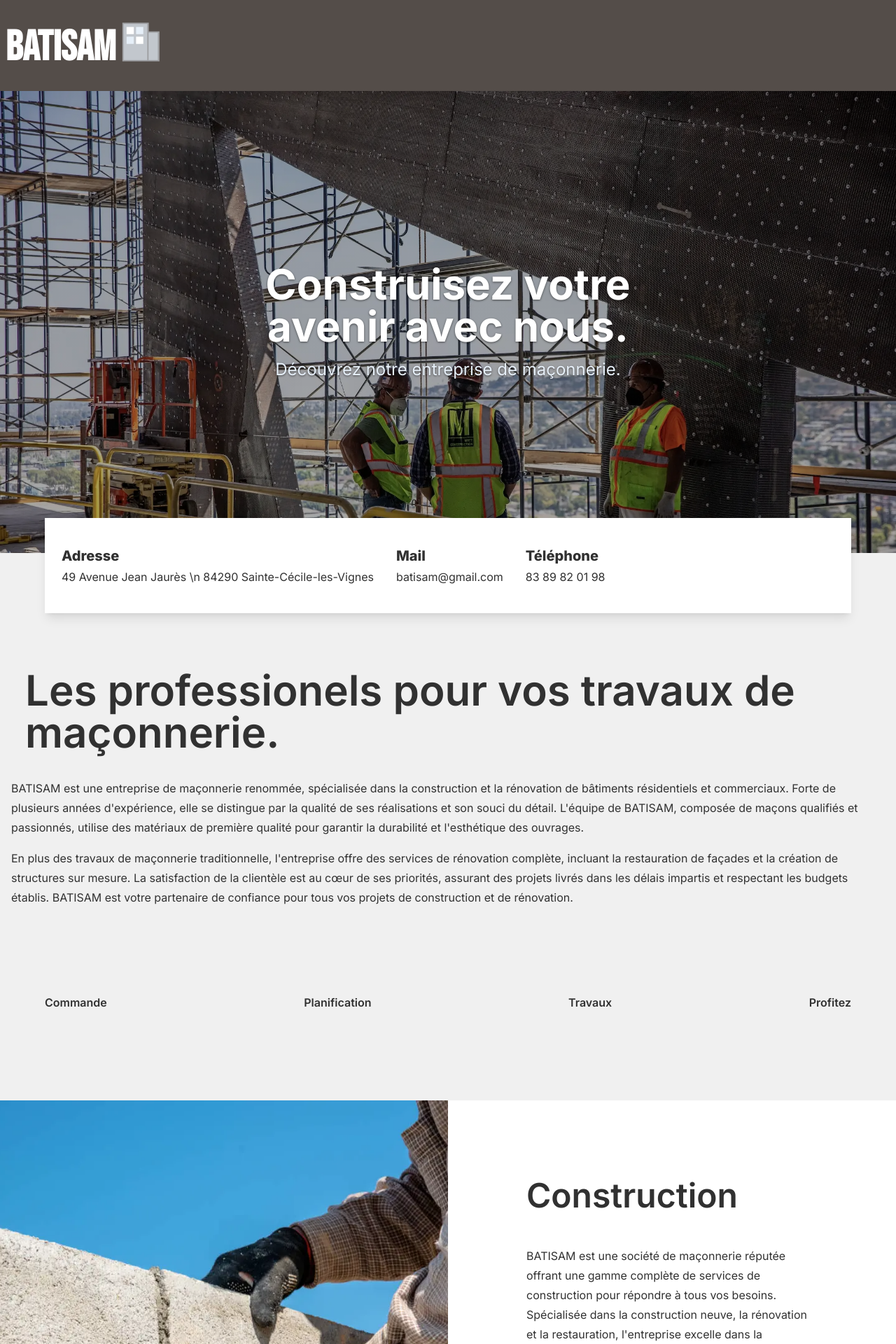
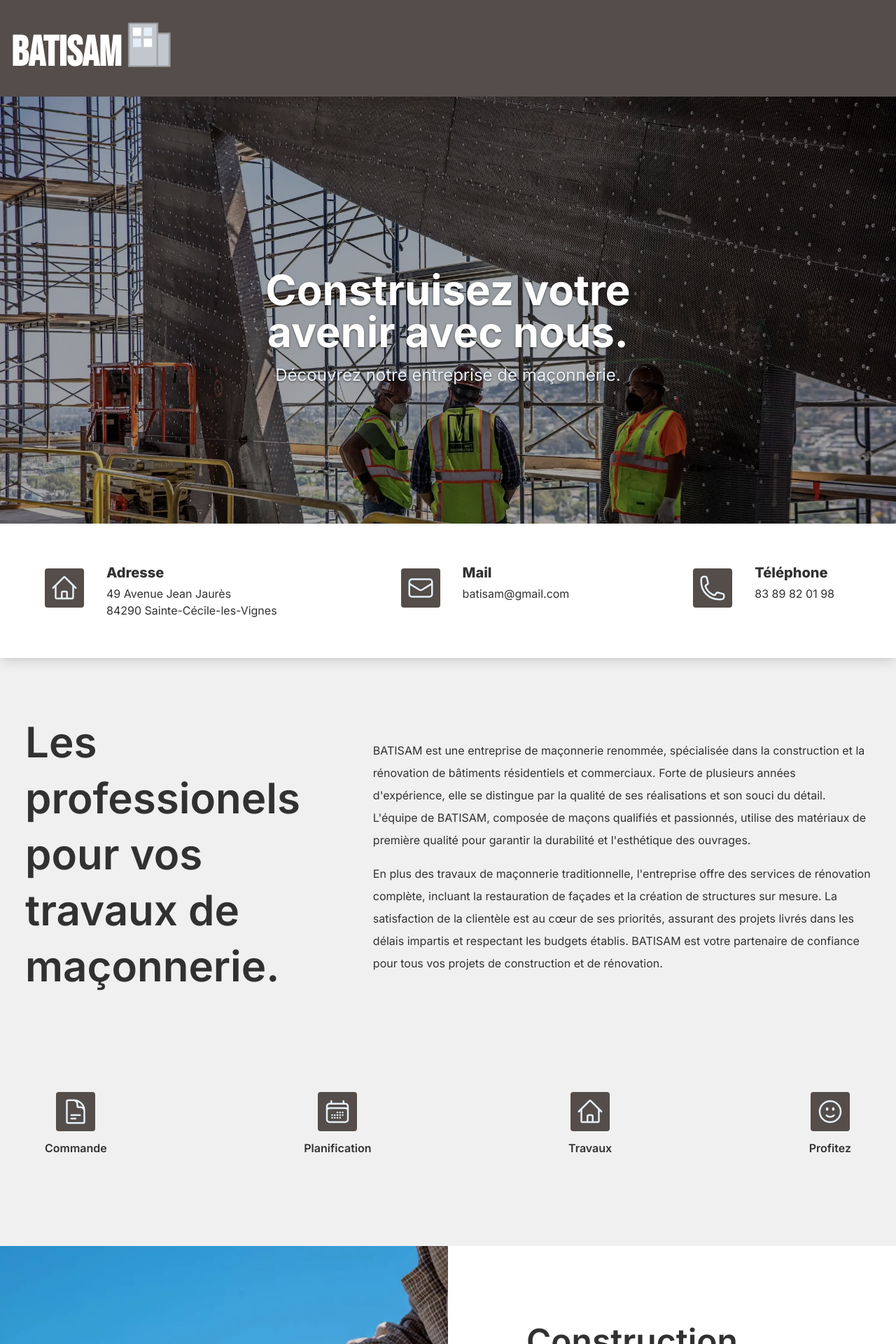
Before and after one commit to mxsgrs/batisam, a Next.js app in the folder batisam-nextjs/: page / in a window 1280 px wide. Shown: the top 1920 px of the page at 70% size. Built offline with nearby package versions, Linux system fonts and the light colour scheme.

Commit message:
Icons and grids

```diff
--- a/batisam-nextjs/package.json
+++ b/batisam-nextjs/package.json
@@ -9,6 +9,7 @@
     "lint": "next lint"
   },
   "dependencies": {
+    "@heroicons/react": "^2.1.5",
     "next": "14.2.7",
     "react": "^18",
     "react-dom": "^18"
--- a/batisam-nextjs/src/app/navbar.tsx
+++ b/batisam-nextjs/src/app/navbar.tsx
@@ -1,4 +1,3 @@
-import Image from "next/image"
 import Link from "next/link";
 
 import localFont from 'next/font/local'
@@ -8,9 +7,9 @@ export default function Navbar() {
     return (
         <div className="bg-primary-color">
             <div className="max-w-screen-xl mx-auto">
-                <div className="flex flex-row items-end text-white py-8 mx-2">
-                    <Link className={`lg:text-6xl font-semibold ${bebasNeue.className}`} href="/">BATISAM</Link>
-                    <Image className="pl-2 mb-[10px]" src="/images/batisam-small.png" width={64} height={64} alt="BATISAM logo" />
+                <div className="flex flex-row items-end text-white py-8 mx-4">
+                    <Link className={`text-5xl lg:text-6xl font-semibold ${bebasNeue.className}`} href="/">BATISAM</Link>
+                    <img className="w-10 lg:w-16 h-10 lg:h-16 ml-1 lg:ml-2 mb-[9px] lg:mb-[10px]" src="/images/batisam-small.png" alt="logo" />
                 </div>
             </div>
         </div>
--- a/batisam-nextjs/src/app/page.tsx
+++ b/batisam-nextjs/src/app/page.tsx
@@ -1,4 +1,5 @@
 import type { Metadata } from "next";
+import { HomeIcon, EnvelopeIcon, PhoneIcon, DocumentTextIcon, CalendarDaysIcon, FaceSmileIcon } from "@heroicons/react/24/outline";
 
 export const metadata: Metadata = {
   title: "Acceuil | BATISAM: Construisez votre avenir avec nous.",
@@ -15,24 +16,24 @@ export default function Home() {
             <p className="text-secondary text-center mt-4 md:text-2xl">Découvrez notre entreprise de maçonnerie.</p>
           </section>
         </div>
-        <div className="bg-white shadow-lg py-4 sm:flex sm:justify-between sm:max-w-6xl sm:px-6 sm:mt-[-50px] mx-auto">
-          <div className="flex flex-col sm:flex-row sm:justify-center gap-8 py-6">
+        <div className="bg-white shadow-lg py-4 sm:max-w-7xl sm:px-6 sm:mt-[-50px] mx-auto">
+          <div className="sm:flex sm:flex-row sm:justify-between gap-8 p-10 mr-6">
             <div className="flex flex-row gap-8">
-              {/* <ion-icon name="home-outline" className="text-secondary-color bg-primary-color rounded p-2 text-2xl mt-2 sm:text-3xl"></ion-icon> */}
+              <HomeIcon className="size-10 text-secondary bg-primary-color rounded p-2 mt-2 sm:size-14" />
               <section>
                 <div className="text-base font-extrabold sm:text-xl">Adresse</div>
-                <p className="mt-1">49 Avenue Jean Jaurès \n 84290 Sainte-Cécile-les-Vignes</p>
+                <p className="mt-1">49 Avenue Jean Jaurès <br />84290 Sainte-Cécile-les-Vignes</p>
               </section>
             </div>
             <div className="flex flex-row gap-8">
-              {/* <ion-icon name="mail-outline" className="text-secondary-color bg-primary-color rounded p-2 text-2xl mt-2 sm:text-3xl"></ion-icon> */}
+              <EnvelopeIcon className="size-10 text-secondary bg-primary-color rounded p-2 mt-2 sm:size-14" />
               <section>
                 <div className="text-base font-extrabold sm:text-xl">Mail</div>
                 <p className="mt-1">batisam@gmail.com</p>
               </section>
             </div>
             <div className="flex flex-row gap-8">
-              {/* <ion-icon name="call-outline" className="text-secondary-color bg-primary-color rounded p-2 text-2xl mt-2 sm:text-3xl"></ion-icon> */}
+              <PhoneIcon className="size-10 text-secondary bg-primary-color rounded p-2 mt-2 sm:size-14" />
               <section>
                 <div className="text-base font-extrabold sm:text-xl">Téléphone</div>
                 <p className="mt-1">83 89 82 01 98</p>
@@ -43,13 +44,13 @@ export default function Home() {
       </div>
 
       <div className="bg-background-color">
-        <div className="mx-auto">
+        <div className="max-w-screen-xl mx-auto">
           <div className="pb-18 mx-4 sm:pb-32">
-            <section className="gap-12 sm:gap-16">
+            <section className="gap-12 lg:flex lg:flex-row sm:gap-16">
               <div className="pb-5 px-5 sm:pb-5 sm:px-5">
-                <h2 className="text-6xl sm:text-6xl font-semibold">Les professionels pour vos travaux de maçonnerie.</h2>
+                <h2 className="text-4xl/[3rem] sm:text-6xl/[5rem] font-semibold">Les professionels pour vos travaux de maçonnerie.</h2>
               </div>
-              <div className="leading-7 sm:leading-7">
+              <div className="leading-8 p-5">
                 <p className="mt-4">
                   BATISAM est une entreprise de maçonnerie renommée, spécialisée dans la construction et la rénovation de bâtiments résidentiels et commerciaux. Forte de plusieurs années d'expérience, elle se distingue par la qualité de ses réalisations et son souci du détail. L'équipe de BATISAM, composée de maçons qualifiés et passionnés, utilise des matériaux de première qualité pour garantir la durabilité et l'esthétique des ouvrages.
                 </p>
@@ -60,19 +61,19 @@ export default function Home() {
             </section>
             <section className="mt-4 sm:flex sm:justify-between sm:mx-12 sm:mt-16">
               <div className="flex flex-col items-center mt-12">
-                {/* <ion-icon name="document-text-outline" className="text-secondary-color bg-primary-color rounded p-2 text-2xl sm:text-3xl"></ion-icon> */}
+                <DocumentTextIcon className="size-10 text-secondary bg-primary-color rounded p-2 mt-2 sm:size-14" />
                 <p className="mt-3 font-semibold">Commande</p>
               </div>
               <div className="flex flex-col items-center mt-12">
-                {/* <ion-icon name="calendar-outline" className="text-secondary-color bg-primary-color rounded p-2 text-2xl sm:text-3xl"></ion-icon> */}
+                <CalendarDaysIcon className="size-10 text-secondary bg-primary-color rounded p-2 mt-2 sm:size-14" />
                 <p className="mt-3 font-semibold">Planification</p>
               </div>
               <div className="flex flex-col items-center mt-12">
-                {/* <ion-icon name="home-outline" className="text-secondary-color bg-primary-color rounded p-2 text-2xl sm:text-3xl"></ion-icon> */}
+                <HomeIcon className="size-10 text-secondary bg-primary-color rounded p-2 mt-2 sm:size-14" />
                 <p className="mt-3 font-semibold">Travaux</p>
               </div>
               <div className="flex flex-col items-center mt-12">
-                {/* <ion-icon name="happy-outline" className="text-secondary-color bg-primary-color rounded p-2 text-2xl sm:text-3xl"></ion-icon> */}
+                <FaceSmileIcon className="size-10 text-secondary bg-primary-color rounded p-2 mt-2 sm:size-14" />
                 <p className="mt-3 font-semibold">Profitez</p>
               </div>
             </section>
@@ -80,9 +81,9 @@ export default function Home() {
         </div>
       </div>
 
-      <div className="grid grid-cols-1 sm:grid-cols-2">
-        <div className="bg-[url('/images/masonry.webp')] bg-cover bg-center min-h-[100vw] sm:min-h-[300px]"></div>
-        <div className="bg-white py-15 sm:py-28 px-7 sm:px-28 leading-7">
+      <div className="sm:grid sm:grid-cols-2">
+        <div className="bg-[url('/images/masonry.webp')] bg-cover bg-center min-h-[100vw] sm:min-h-[300px] sm:order-1"></div>
+        <div className="bg-white px-7 py-20 sm:px-28 sm:py-28 leading-7 sm:order-2">
           <section>
             <h2 className="text-2xl md:text-5xl font-semibold">Construction</h2>
             <p className="mt-11 sm:mt-12">
@@ -91,8 +92,8 @@ export default function Home() {
             <button className="text-sm font-semibold text-white bg-font-color px-6 py-3 mt-8">INFORMATIONS</button>
           </section>
         </div>
-        <div className="bg-[url('/images/renovation.webp')] bg-cover bg-center min-h-[100vw] sm:min-h-[300px]"></div>
-        <div className="bg-white py-15 sm:py-28 px-7 sm:px-28 leading-7">
+        <div className="bg-[url('/images/renovation.webp')] bg-cover bg-center min-h-[100vw] sm:min-h-[300px] sm:order-4"></div>
+        <div className="bg-white px-7 py-20 sm:px-28 sm:py-28 leading-7 sm:order-3">
           <section>
             <h2 className="text-2xl md:text-5xl font-semibold">Renovation</h2>
             <p className="mt-11 sm:mt-12">
@@ -115,7 +116,7 @@ export default function Home() {
             </section>
           </div>
           <div className="bg-[linear-gradient(to_bottom,rgba(34,193,195,0),rgba(84,77,73,.83)),url('/images/coupes.webp')] grid grid-rows-1 sm:flex-1 bg-cover bg-center min-h-[450px] p-8 m-4">
-          <section className="mt-auto">
+            <section className="mt-auto">
               <button className="text-sm font-semibold bg-font-color px-4 p-3">INFOS</button>
               <div className="mt-6 text-shadow-sm">
                 <div className="text-lg font-extrabold">Écoute</div>
@@ -124,7 +125,7 @@ export default function Home() {
             </section>
           </div>
           <div className="bg-[linear-gradient(to_bottom,rgba(34,193,195,0),rgba(84,77,73,.83)),url('/images/tools.webp')] grid grid-rows-1 sm:flex-1 bg-cover bg-center min-h-[450px] p-8 m-4">
-          <section className="mt-auto">
+            <section className="mt-auto">
               <button className="text-sm font-semibold bg-font-color px-4 p-3">INFOS</button>
               <div className="mt-6 text-shadow-sm">
                 <div className="text-lg font-extrabold">Écoute</div>
```
Also changed, not shown: 1 other file (tests, documents, lock files or other folders).
